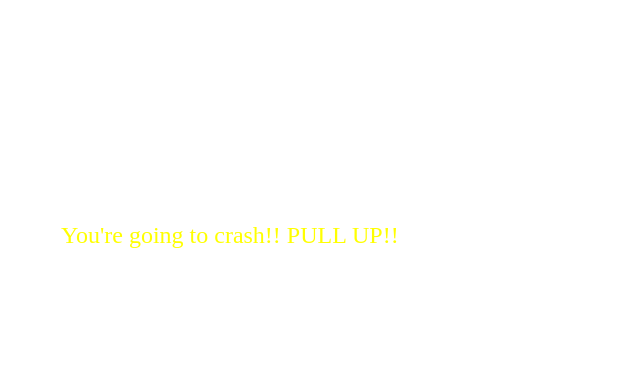
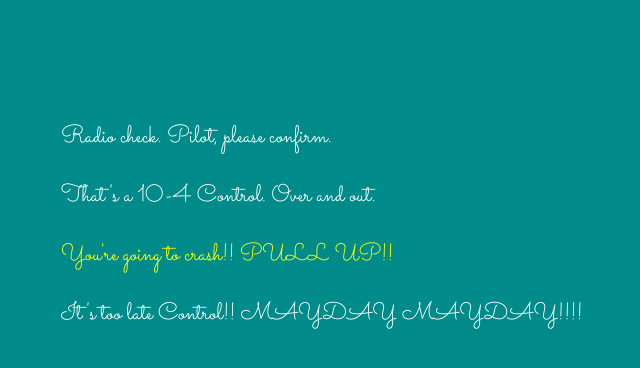
Before and after one commit to DanFilla/communication-log, a plain HTML site: page index.html in a window 1280 px wide. Shown: the whole page, without its empty margins (259-899 px from the left). Drawn offline with Linux system fonts and the light colour scheme.

Commit message:
Changed background color in style.css

```diff
--- a/style.css
+++ b/style.css
@@ -1,10 +1,6 @@
 body {
    color: white;
-<<<<<<< HEAD
    background-color: darkcyan;
-=======
-   background-color: grey;
->>>>>>> a2ce0fc64c9a0119334b2a94384909c5faa8a67c
    font-family: 'Sacramento', cursive;
    font-size: 150%;
    margin: 5em 25%;
```
